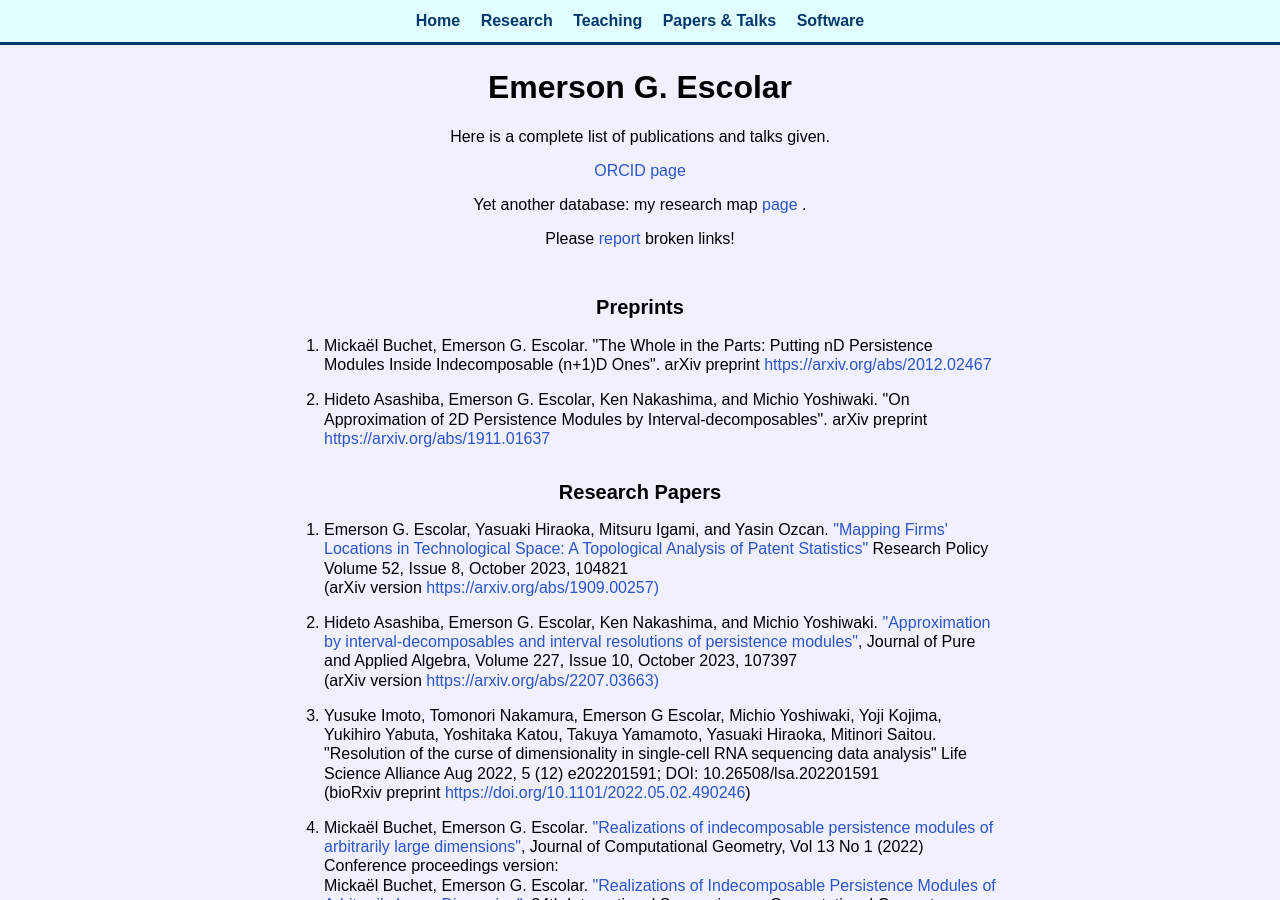
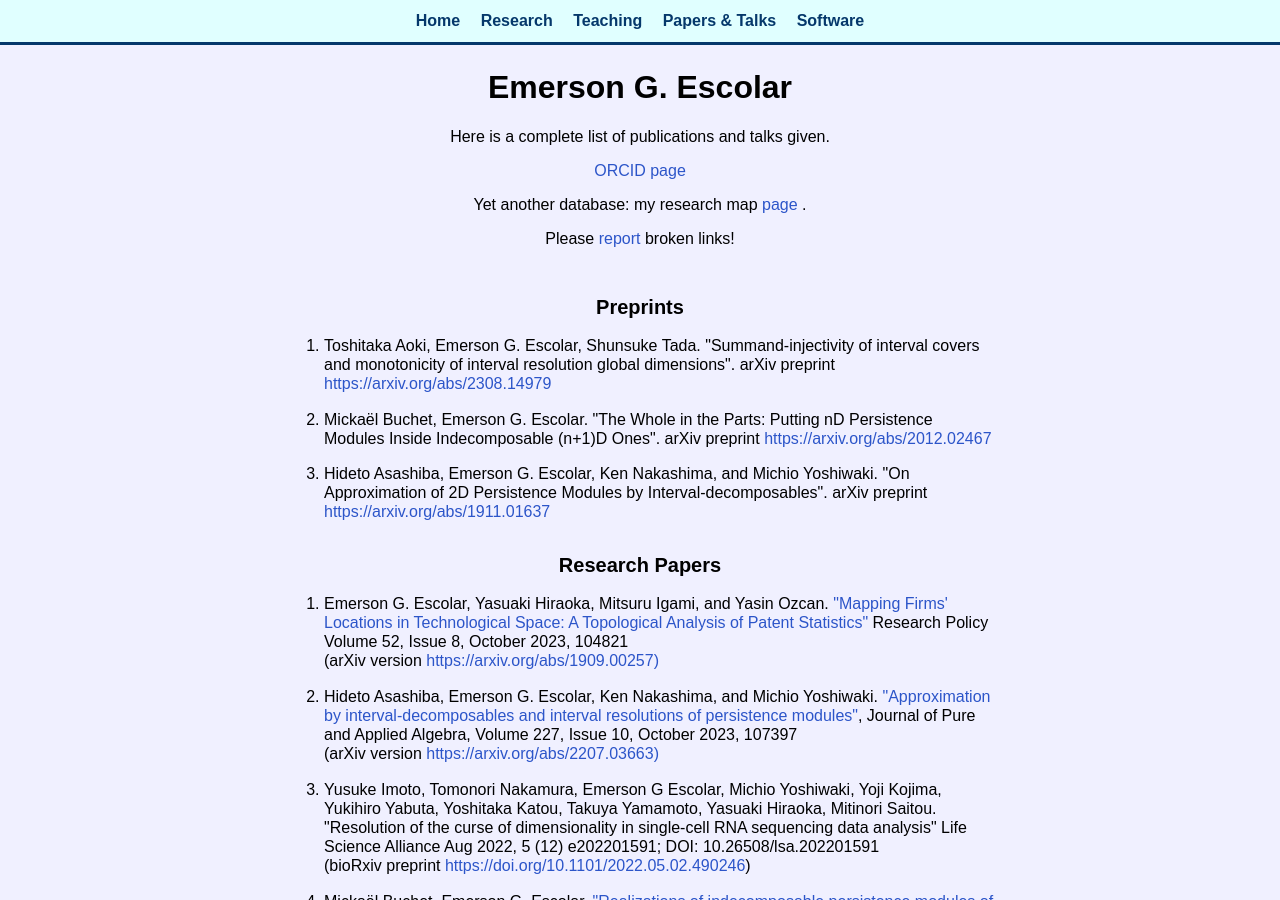
Before and after one commit to emerson-escolar/emerson-escolar.github.io, a Jekyll site: the page built from research_lists.html, in a window 1280 px wide and 900 px high. Built offline with Jekyll 4.4.1, drawn with Linux system fonts in a browser that asks for light colours.

Commit message:
add new preprint

```diff
--- a/research_lists.html
+++ b/research_lists.html
@@ -32,6 +32,15 @@ title: Emer's Papers & Talks
 <section>
 	<h2> Preprints </h2>
 	<ol class="wordbox paperlist">
+    <li>
+      Toshitaka Aoki, Emerson G. Escolar, Shunsuke Tada.
+      "Summand-injectivity of interval covers and monotonicity of interval resolution global dimensions".
+      arXiv preprint
+      <a target="_blank" href=https://arxiv.org/abs/2308.14979>
+        https://arxiv.org/abs/2308.14979
+      </a>
+    </li>
+
     <li>
       Mickaël Buchet, Emerson G. Escolar.
       "The Whole in the Parts: Putting nD Persistence Modules Inside Indecomposable (n+1)D Ones".
```
